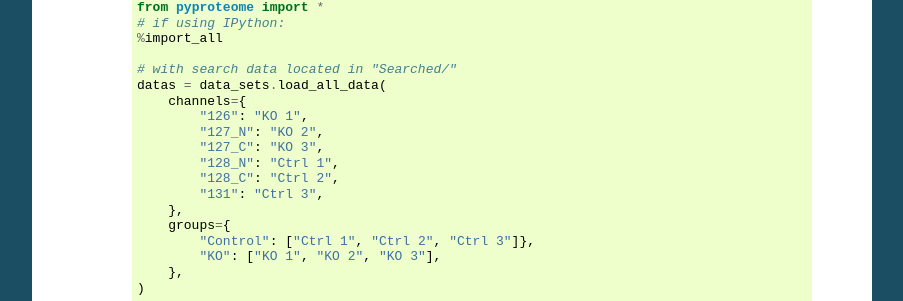
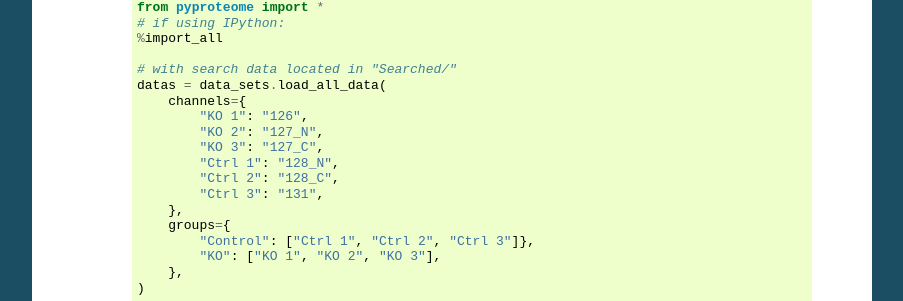
Before and after one commit to white-lab/pyproteome, a Sphinx documentation site: the page built from docs/index.rst, in a window 1280 px wide and 900 px high, scrolled down 435 px. Shown: the part 151-452 px from the top of the window, without its empty margins (198-1101 px from the left). Built offline with Sphinx 7.4.7, drawn with Linux system fonts in a browser that asks for light colours.

Commit message:
Fixed docs

```diff
--- a/docs/index.rst
+++ b/docs/index.rst
@@ -42,12 +42,12 @@ to manage their Python environment and provide pyproteome's dependencies.
       # with search data located in "Searched/"
       datas = data_sets.load_all_data(
           channels={
-              "126": "KO 1",
-              "127_N": "KO 2",
-              "127_C": "KO 3",
-              "128_N": "Ctrl 1",
-              "128_C": "Ctrl 2",
-              "131": "Ctrl 3",
+              "KO 1": "126",
+              "KO 2": "127_N",
+              "KO 3": "127_C",
+              "Ctrl 1": "128_N",
+              "Ctrl 2": "128_C",
+              "Ctrl 3": "131",
           },
           groups={
               "Control": ["Ctrl 1", "Ctrl 2", "Ctrl 3"]},
```
